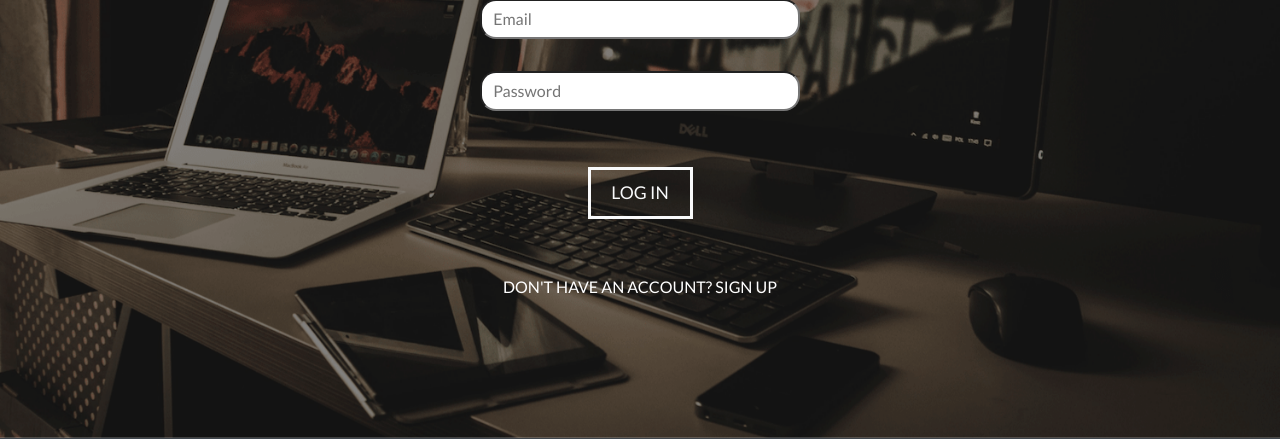
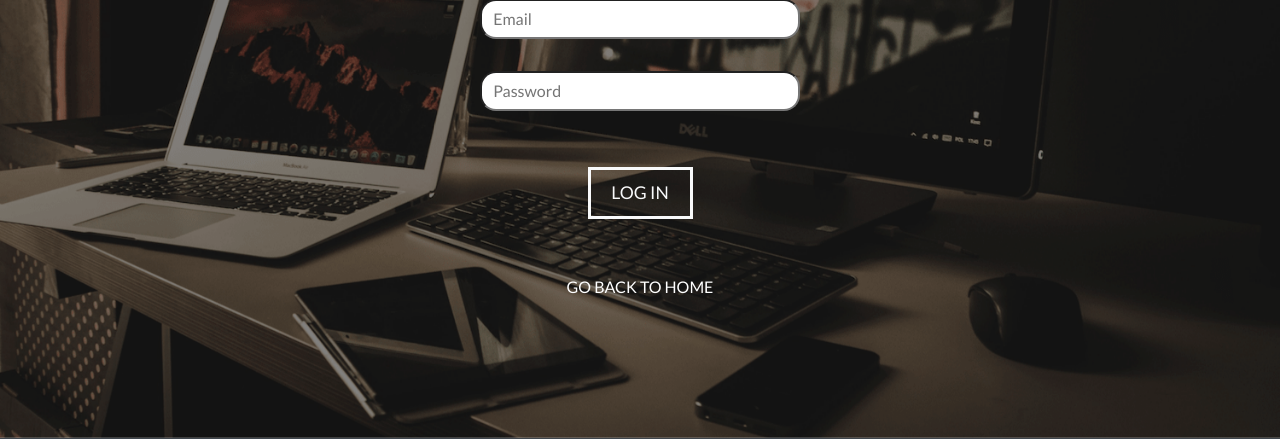
Before and after one commit to MarkMansour1/website, a PHP site: page /login.php in a window 1280 px wide. Shown: the part 362-801 px from the top of the page. Run offline with PHP 8.4, Linux system fonts and the light colour scheme; some libraries are stand-ins or nearby versions.

Commit message:
Login/Signup

```diff
--- a/login.php
+++ b/login.php
@@ -80,7 +80,8 @@ include_once("php/dbconnect.php");
 			<!-- <label for="password">Password</label><br> -->
       <input type="password" name="password" placeholder="Password"><br>
       <button type="submit" class="btn btn-outline-light btn-lg">LOG IN</button>
-      <p>Don't have an account? <a href="signup.php">Sign Up</a></p>
+      <!-- <p>Don't have an account? <a href="signup.php">Sign Up</a></p> -->
+			<p><a href="index.php">Go back to home</a></p>
     </form>
 
 	</div>
--- a/signup.php
+++ b/signup.php
@@ -11,6 +11,8 @@
 
 <body>
 <?php
+header("location: index.php");
+
 session_start();
 include_once("php/dbconnect.php");
 ?>
```
